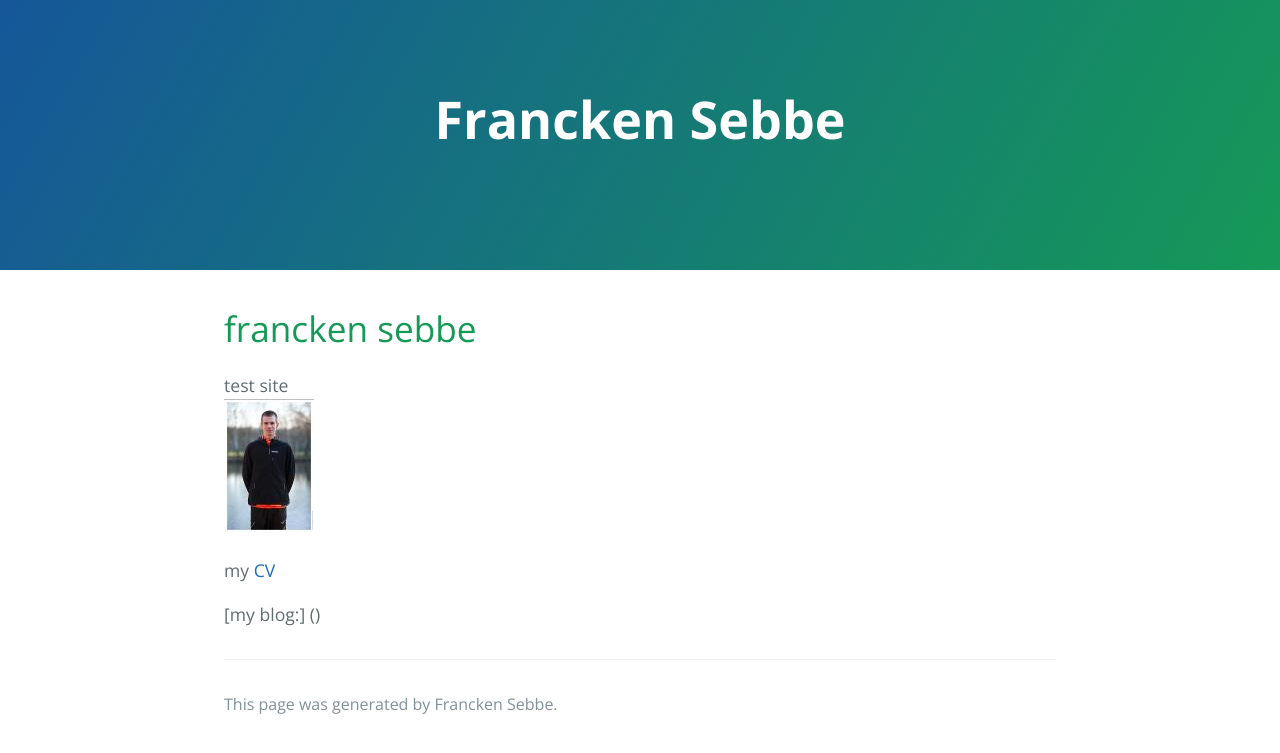
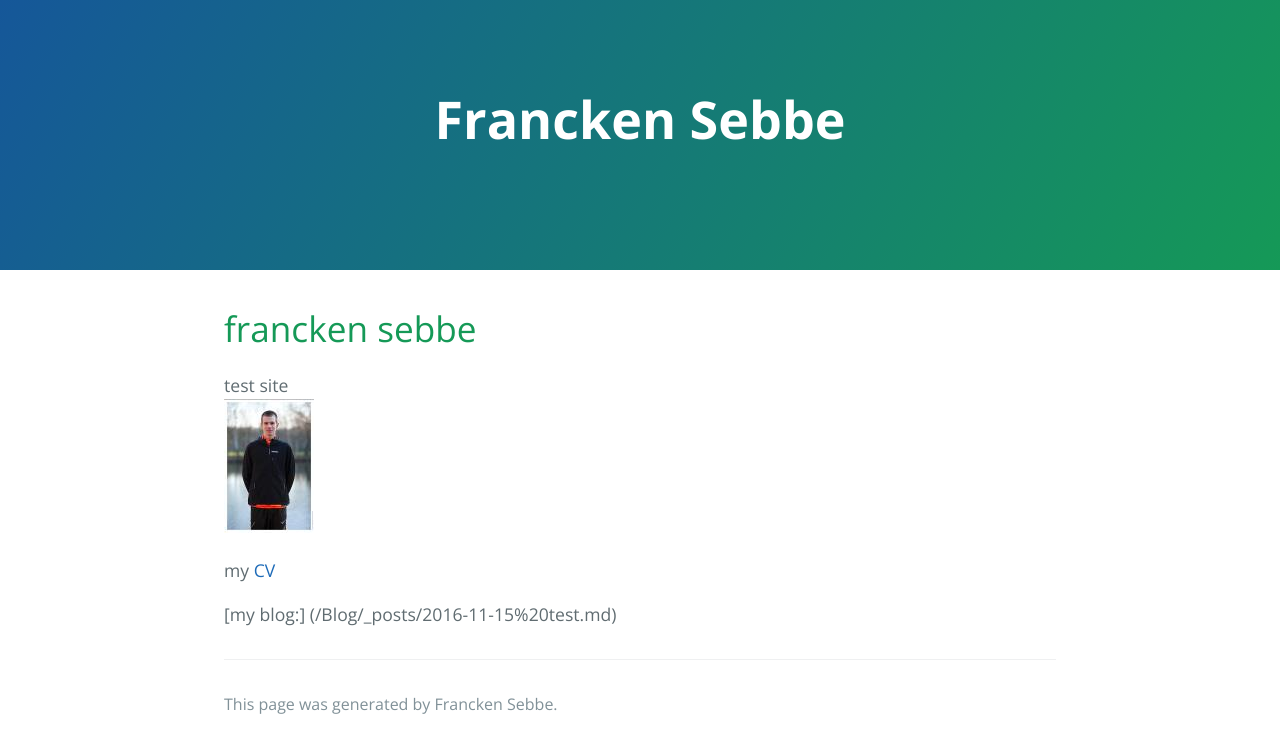
Before and after one commit to FranckenSebbe/franckensebbe.github.com, a Jekyll site: the page built from index.md, in a window 1280 px wide. Shown: the top 753 px of the page. Built offline with Jekyll 4.4.1, drawn with Linux system fonts in a browser that asks for light colours.

Commit message:
Update index.md

```diff
--- a/index.md
+++ b/index.md
@@ -7,4 +7,4 @@
 
 my [CV](CV)
 
-[my blog:] ()
+[my blog:] (/Blog/_posts/2016-11-15%20test.md)
```
